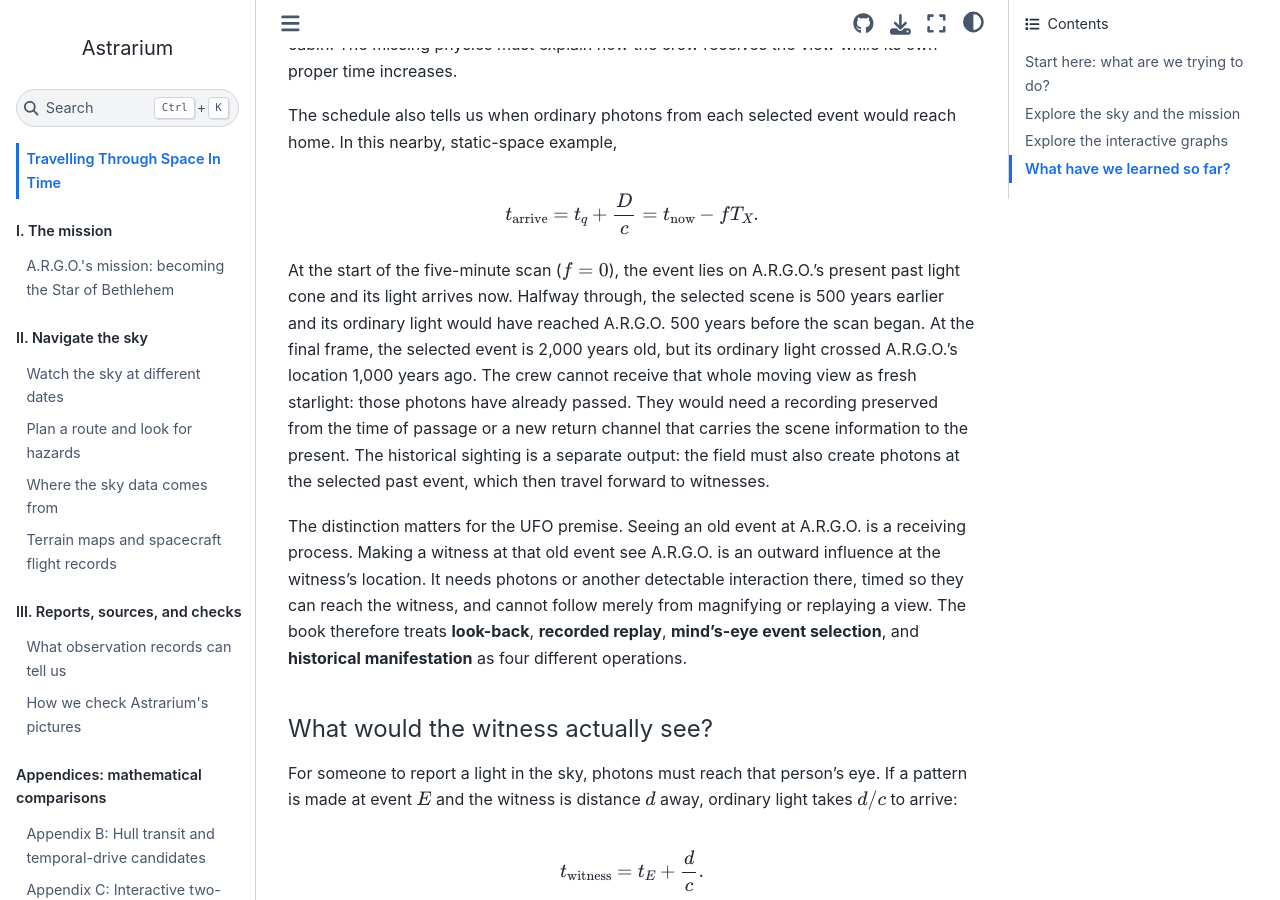
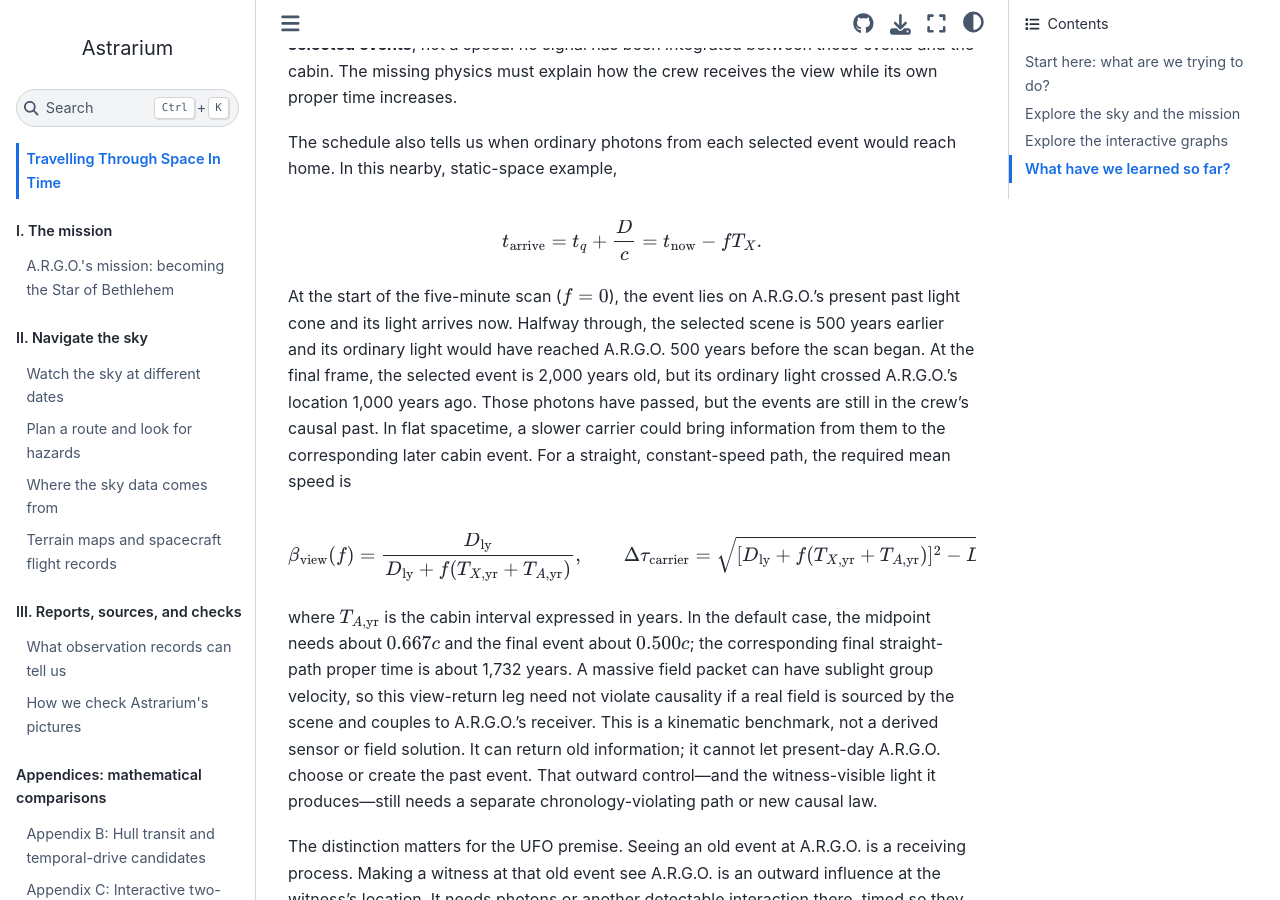
Before and after one commit to CastaliaInstitute/astrarium, a Jupyter Book: the page built from docs/interactive-time-travel.md, in a window 1280 px wide and 900 px high, scrolled down 4958 px. Built offline with Jupyter Book 1.0.4 settings and Sphinx 7.4.7 and the Sphinx Book theme 1.1.4, drawn with Linux system fonts in a browser that asks for light colours; some of the changed text lies outside the part shown.

Commit message:
Model causal return for mind-zoom

```diff
--- a/docs/_static/mind-journey-map.html
+++ b/docs/_static/mind-journey-map.html
@@ -29,13 +29,14 @@
   <div class="controls"><label for="witnessRange"><strong>Witness distance (kilometres)</strong></label><input id="witnessRange" type="range" min="0" max="2" step="0.01" value="1" aria-describedby="witnessReadout"><output id="witnessReadout" for="witnessRange">10 km · 2.5 arcmin · below rough outline target</output></div>
   <div class="controls"><label for="span"><strong>Extra remote history in the fictional mind-zoom</strong></label><input id="span" type="range" min="0" max="4" step="0.01" value="3" aria-describedby="spanReadout"><output id="spanReadout" for="span">1,000 years over 5 cabin minutes · channel unsolved</output></div>
   <div class="controls"><label for="progress"><strong>Minutes aboard A.R.G.O.</strong></label><input id="progress" type="range" min="0" max="100" value="0" aria-describedby="readout"><output id="readout" for="progress">0:00 · source view begins about 1,000 years ago</output></div>
-  <div class="controls"><strong>When would ordinary light from this selected event reach A.R.G.O.?</strong><output id="arrivalReadout" aria-live="polite">At the scan start · arriving now</output></div>
+  <div class="controls"><strong>Ordinary photons from this event:</strong><output id="arrivalReadout" aria-live="polite">At the scan start · arriving now</output></div>
+  <div class="controls"><strong>Hypothetical causal scene-to-cabin carrier:</strong><output id="carrierReadout" aria-live="polite">Light-speed limit at scan start</output></div>
   <div class="grid">
     <section class="panel"><h2>2D · The witness's sky</h2><p>A sky-map view at the selected remote event. The gold point is a target appearance, not a reconstructed Star position.</p><canvas id="sky" aria-label="Schematic two-dimensional sky view"></canvas></section>
     <section class="panel"><h2>3D · Locations in space</h2><p>Earth and a remote location are separated in space. The dotted connector is intentionally not given a physical route.</p><canvas id="space" aria-label="Rotatable schematic three-dimensional location map"></canvas><div class="legend"><span class="key"><i class="dot" style="background:var(--cyan)"></i>A.R.G.O. / Earth</span><span class="key"><i class="dot" style="background:var(--gold)"></i>remote event</span><span class="key">⋯ proposed connection</span></div></section>
-    <section class="panel wide"><h2>4D · Events through spacetime</h2><p>Time increases upward; one space direction runs sideways. The crew clock moves forward on A.R.G.O.'s stationary worldline. A future-directed light path from the remote event reaches the witness; the missing link back to A.R.G.O. is the unsolved part.</p><canvas id="spacetime" aria-label="Schematic four-dimensional spacetime diagram"></canvas><div class="legend"><span class="key"><i class="dot" style="background:var(--cyan)"></i>stationary A.R.G.O.</span><span class="key"><i class="dot" style="background:var(--violet)"></i>crew's remote-event sequence</span><span class="key"><i class="dot" style="background:var(--gold)"></i>visible appearance</span><span class="key">— future-directed light</span><span class="key">┄ proposed channel, unsolved</span></div></section>
+    <section class="panel wide"><h2>4D · Events through spacetime</h2><p>Time increases upward; one space direction runs sideways. The crew clock moves forward on A.R.G.O.'s stationary worldline. A causal scene-to-cabin return is possible for timelike-separated events, but its field coupling is unknown. The reverse control link needed to create a past appearance remains unresolved.</p><canvas id="spacetime" aria-label="Schematic four-dimensional spacetime diagram"></canvas><div class="legend"><span class="key"><i class="dot" style="background:var(--cyan)"></i>stationary A.R.G.O.</span><span class="key"><i class="dot" style="background:var(--violet)"></i>crew's remote-event sequence</span><span class="key"><i class="dot" style="background:var(--gold)"></i>visible appearance</span><span class="key">— future-directed light to witness</span><span class="key" style="color:var(--green)">⌒ possible causal scene return (kinematic only)</span><span class="key" style="color:var(--violet)">┄ pastward control (unsolved)</span></div></section>
   </div>
-  <p class="footer">The light-year look-back uses the nearby, static-space approximation: one light-year of distance corresponds to about one year of light travel. Optical magnification does not change that age. The five-arcminute outline target is an idealized visual-acuity heuristic, not a promise of recognition. The extra history slider is an event-selection rule only; it is not a calculated faster-than-light signal, causal metric, or safety result. All plotted positions and curves are schematic.</p>
+  <p class="footer">The light-year look-back uses the nearby, static-space approximation: one light-year of distance corresponds to about one year of light travel. Optical magnification does not change that age. The green path is a flat-spacetime kinematic benchmark for a slower carrier; it is not a solved field, source, or detector. It cannot send present-day control into the past. The five-arcminute outline target is an idealized visual-acuity heuristic, not a promise of recognition. The extra history slider is an event-selection rule only; it is not a calculated faster-than-light signal, causal metric, or safety result. All plotted positions and curves are schematic.</p>
 </main>
 <script>
 (() => {
@@ -60,20 +61,24 @@
   function spacetime(){const [w,h,x]=size(canvases.st),L=55,R=w-24,T=22,B=h-36,nowY=T+35,pastY=B-30,shipX=L+w*.18,eventX=L+w*.70;x.clearRect(0,0,w,h);line(x,L,B,L,T,colors.muted);line(x,L,B,R,B,colors.muted);text(x,'space',R-35,B+23,colors.muted);text(x,'time',L-36,T+5,colors.muted);text(x,'later',L+7,T+16,colors.muted);text(x,'earlier',L+7,B-2,colors.muted);
     const sx=shipX, y0=nowY, y1=pastY;line(x,sx,T+6,sx,B-4,colors.cyan,3);dot(x,sx,y0,6,colors.cyan);text(x,'A.R.G.O. · now',sx+10,y0-5,colors.cyan,'12px system-ui');
     const ex=eventX,ey=y1;line(x,sx,y0,ex,ey,colors.violet,2,[4,7]);const mx=sx+(ex-sx)*f,my=y0+(ey-y0)*f;dot(x,mx,my,6,colors.violet);text(x,'remote viewpoint sequence',sx+10,(y0+ey)/2,colors.violet,'12px system-ui');
+    x.beginPath();x.moveTo(ex,ey);x.quadraticCurveTo((sx+ex)/2+25,(y0+ey)/2,sx,y0);x.strokeStyle=colors.green;x.lineWidth=2;x.stroke();
+    const ax=ex+(sx-ex)*.55,ay=ey+(y0-ey)*.55,tx=sx-ax,ty=y0-ay,al=Math.hypot(tx,ty),ux=tx/al,uy=ty/al;x.beginPath();x.moveTo(ax-ux*8+uy*4,ay-uy*8-ux*4);x.lineTo(ax,ay);x.lineTo(ax-ux*8-uy*4,ay-uy*8+ux*4);x.strokeStyle=colors.green;x.stroke();
     dot(x,ex,ey,7,colors.gold);text(x,'appearance event',ex+10,ey+4,colors.gold,'12px system-ui');const wx=R-20,wy=T+45;line(x,ex,ey,wx,wy,colors.gold,2);dot(x,wx,wy,6,colors.green);text(x,'witness receives light',wx-145,wy-10,colors.green,'12px system-ui');
-    text(x,'proposed channel (no metric or field solution)',Math.min(w-255,sx+20),Math.max(36,(y0+ey)/2+28),colors.muted,'11px system-ui');text(x,'schematic coordinates · not to scale',R-212,T+12,colors.muted,'11px system-ui')
+    text(x,'causal view return · coupling unknown',Math.min(w-250,sx+22),Math.max(36,(y0+ey)/2+42),colors.green,'11px system-ui');text(x,'pastward control link · unsolved',Math.min(w-220,sx+18),(y0+ey)/2-10,colors.violet,'11px system-ui');text(x,'schematic coordinates · not to scale',R-212,T+12,colors.muted,'11px system-ui')
   }
   function render(){
     f=Number(range.value)/100;
     const sec=Math.round(f*300),m=Math.floor(sec/60),s=String(sec%60).padStart(2,'0');
     const d=10**Number(distance.value),z=10**Number(magnification.value),dw=10**Number(witnessRange.value)*1000;
     const arcmin=7.2/dw*3437.74677,years=10**Number(span.value),lookback=d+f*years,ordinaryArrival=f*years;
+    const cabinYears=300/(365.25*86400),flightYears=d+f*(years+cabinYears),betaView=d/flightYears,tauCarrier=Math.sqrt(Math.max(0,flightYears*flightYears-d*d));
     document.querySelector('#ordinaryReadout').textContent=`${d.toLocaleString(undefined,{maximumSignificantDigits:4})} ly · about ${d.toLocaleString(undefined,{maximumSignificantDigits:4})} years of look-back`;
     document.querySelector('#zoomReadout').textContent=`${z.toLocaleString(undefined,{maximumSignificantDigits:3})}× · magnifies the image, not its age`;
     document.querySelector('#witnessReadout').textContent=`${(dw/1000).toLocaleString(undefined,{maximumSignificantDigits:4})} km · ${arcmin.toPrecision(3)} arcmin · ${arcmin>=5?'above':'below'} rough outline target`;
     document.querySelector('#spanReadout').textContent=`${years.toLocaleString(undefined,{maximumSignificantDigits:4})} years over 5 cabin minutes · channel unsolved`;
     readout.textContent=`${m}:${s} · selected event about ${lookback.toLocaleString(undefined,{maximumSignificantDigits:4})} years before now (fictional map)`;
     document.querySelector('#arrivalReadout').textContent=ordinaryArrival<1e-6?'At the scan start · ordinary light arrives now':`About ${ordinaryArrival.toLocaleString(undefined,{maximumSignificantDigits:4})} years before the scan · those photons have already passed`;
+    document.querySelector('#carrierReadout').textContent=f<1e-6?'Light-speed limit at scan start · no added delay':`${betaView.toFixed(4)} c · straight-path proper time ≈ ${tauCarrier.toLocaleString(undefined,{maximumSignificantDigits:4})} years`;
     sky();space();spacetime();
   }
   for(const input of [range,distance,magnification,witnessRange,span])input.addEventListener('input',render);const sc=canvases.space;sc.addEventListener('pointerdown',e=>{drag=[e.clientX,e.clientY];sc.setPointerCapture(e.pointerId)});sc.addEventListener('pointermove',e=>{if(!drag)return;yaw+=(e.clientX-drag[0])*.009;pitch=Math.max(-1,Math.min(1.05,pitch+(e.clientY-drag[1])*.007));drag=[e.clientX,e.clientY];space()});sc.addEventListener('pointerup',()=>drag=null);window.addEventListener('resize',render);render();
--- a/docs/interactive-time-travel.md
+++ b/docs/interactive-time-travel.md
@@ -89,7 +89,14 @@ $$
 t_{\rm arrive}=t_q+\frac{D}{c}=t_{\rm now}-fT_X.
 $$
 
-At the start of the five-minute scan ($f=0$), the event lies on A.R.G.O.'s present past light cone and its light arrives now. Halfway through, the selected scene is 500 years earlier and its ordinary light would have reached A.R.G.O. 500 years before the scan began. At the final frame, the selected event is 2,000 years old, but its ordinary light crossed A.R.G.O.'s location 1,000 years ago. The crew cannot receive that whole moving view as fresh starlight: those photons have already passed. They would need a recording preserved from the time of passage or a new return channel that carries the scene information to the present. The historical sighting is a separate output: the field must also create photons at the selected past event, which then travel forward to witnesses.
+At the start of the five-minute scan ($f=0$), the event lies on A.R.G.O.'s present past light cone and its light arrives now. Halfway through, the selected scene is 500 years earlier and its ordinary light would have reached A.R.G.O. 500 years before the scan began. At the final frame, the selected event is 2,000 years old, but its ordinary light crossed A.R.G.O.'s location 1,000 years ago. Those photons have passed, but the events are still in the crew's causal past. In flat spacetime, a slower carrier could bring information from them to the corresponding later cabin event. For a straight, constant-speed path, the required mean speed is
+
+$$
+\beta_{\rm view}(f)=\frac{D_{\rm ly}}{D_{\rm ly}+f(T_{X,\rm yr}+T_{A,\rm yr})},\qquad
+\Delta\tau_{\rm carrier}=\sqrt{[D_{\rm ly}+f(T_{X,\rm yr}+T_{A,\rm yr})]^2-D_{\rm ly}^2}\;\mathrm{yr},
+$$
+
+where $T_{A,\rm yr}$ is the cabin interval expressed in years. In the default case, the midpoint needs about $0.667c$ and the final event about $0.500c$; the corresponding final straight-path proper time is about 1,732 years. A massive field packet can have sublight group velocity, so this view-return leg need not violate causality if a real field is sourced by the scene and couples to A.R.G.O.'s receiver. This is a kinematic benchmark, not a derived sensor or field solution. It can return old information; it cannot let present-day A.R.G.O. choose or create the past event. That outward control—and the witness-visible light it produces—still needs a separate chronology-violating path or new causal law.
 
 The distinction matters for the UFO premise. Seeing an old event at A.R.G.O. is a receiving process. Making a witness at that old event see A.R.G.O. is an outward influence at the witness's location. It needs photons or another detectable interaction there, timed so they can reach the witness, and cannot follow merely from magnifying or replaying a view. The book therefore treats **look-back**, **recorded replay**, **mind's-eye event selection**, and **historical manifestation** as four different operations.
 
@@ -171,7 +178,7 @@ The book includes a mathematical two-bubble traveler model as a separate compari
 
 ### See the idea in four dimensions
 
-The interactive picture below separates ordinary astronomical look-back from the invented mind-zoom. Set a source distance and optical magnification: the image grows, while the light's age stays the same. Change the witness distance to see how wide the ship's outline would look. Then choose how much additional remote history the fictional excursion should cover in five minutes aboard A.R.G.O. A second readout shows when ordinary photons from each selected event would reach A.R.G.O.; after the opening frame, those photons would already have passed, so a live mind-journey needs a return channel or a recording preserved from that earlier time. The selected event moves farther into the past, but the dotted link remains *unsolved*: it is an event map, not an actual signal trajectory or a solution to the physics. The 1 light-year ≈ 1 year rule is for nearby, static-space examples; cosmic expansion needs a cosmological distance and look-back calculation.
+The interactive picture below separates ordinary astronomical look-back from the invented mind-zoom. Set a source distance and optical magnification: the image grows, while the light's age stays the same. Change the witness distance to see how wide the ship's outline would look. Then choose how much additional remote history the fictional excursion should cover in five minutes aboard A.R.G.O. Compare when ordinary photons passed A.R.G.O. with the mean speed and path proper time of a hypothetical causal carrier reaching the current cabin event. In flat spacetime, the selected old events are timelike-separated from the later cabin events, so a slower carrier is kinematically possible; a scene-coupled field, source, and detector have not been derived. The green curve sketches that possible return direction. The violet dotted control link in the reverse direction, needed to make A.R.G.O. appear in the past, remains *unsolved*. This is an event map, not an actual signal trajectory or a solution to the physics. The 1 light-year ≈ 1 year rule is for nearby, static-space examples; cosmic expansion needs a cosmological distance and look-back calculation.
 
 <div class="argo-journey-embed">
   <iframe src="./_static/mind-journey-map.html" title="Interactive comparison of ordinary light look-back, witness resolution, and A.R.G.O.'s fictional mind-zoom" loading="lazy" allowfullscreen width="100%" height="1300" style="border:1px solid #28435d;border-radius:8px"></iframe>
```
